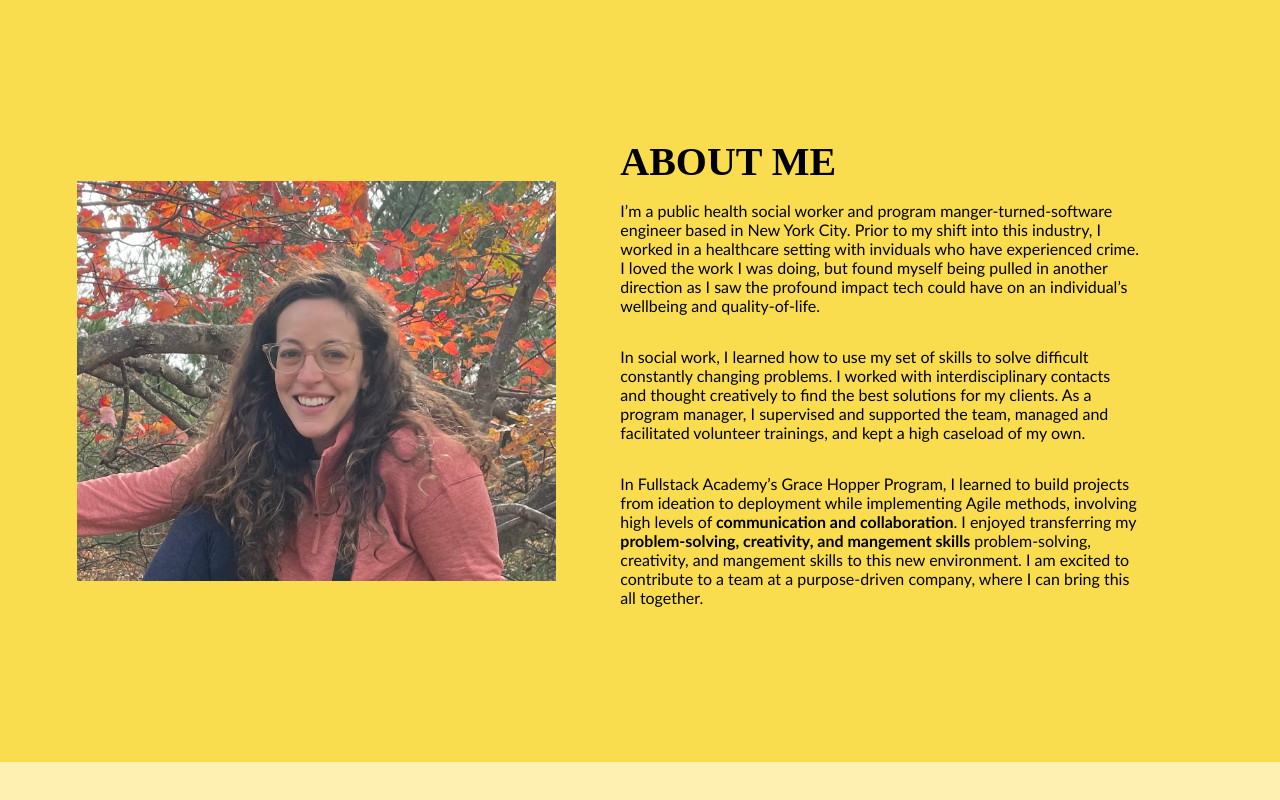
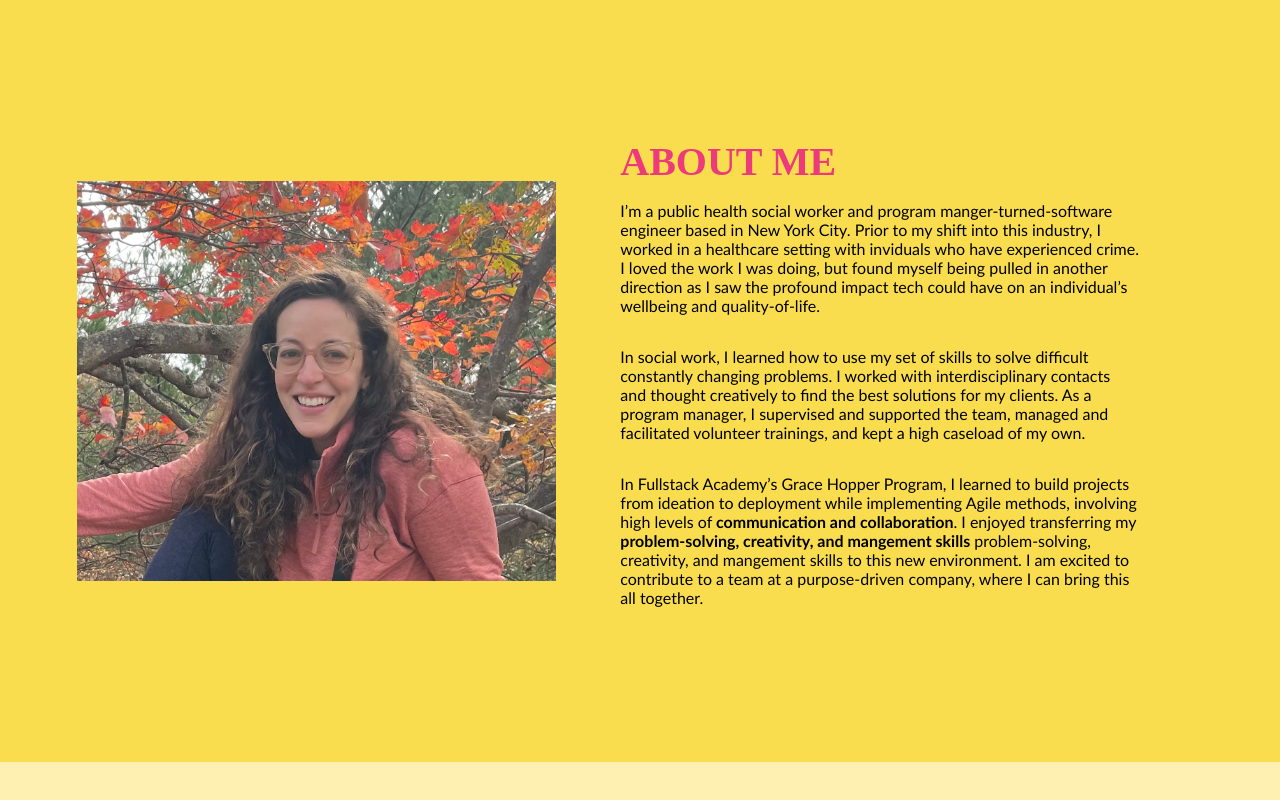
Before and after one commit to sommerh/sommerh.github.io, a React (Create React App) app: page / in a window 1280 px wide. Shown: the part 918-1718 px from the top of the page. Built offline with nearby package versions, Linux system fonts and the light colour scheme; a web font is replaced by a local one.

Commit message:
Change About me header to pink

```diff
--- a/src/components/About.js
+++ b/src/components/About.js
@@ -7,7 +7,7 @@ const About = () => {
       <div id="about-body">
         <img src={headshot} id="headshot" alt="hiking-headshot" />
         <div id="about-text">
-          <h1 className="font-link">ABOUT ME</h1>
+          <h1 className="font-link pink-txt">ABOUT ME</h1>
           <p>{`I’m a public health social worker and program manger-turned-software engineer based in New York City. Prior to my shift into this industry, I worked in a healthcare setting with inviduals who have experienced crime. I loved the work I was doing, but found myself being pulled in another direction as I saw the profound impact tech could have on an individual’s wellbeing and quality-of-life.`}</p>
           <p>{`In social work, I learned how to use my set of skills to solve difficult constantly changing problems. I worked with interdisciplinary contacts and thought creatively to find the best solutions for my clients. As a program manager, I supervised and supported the team, managed and facilitated volunteer trainings, and kept a high caseload of my own.`}</p>
           <p>
```
